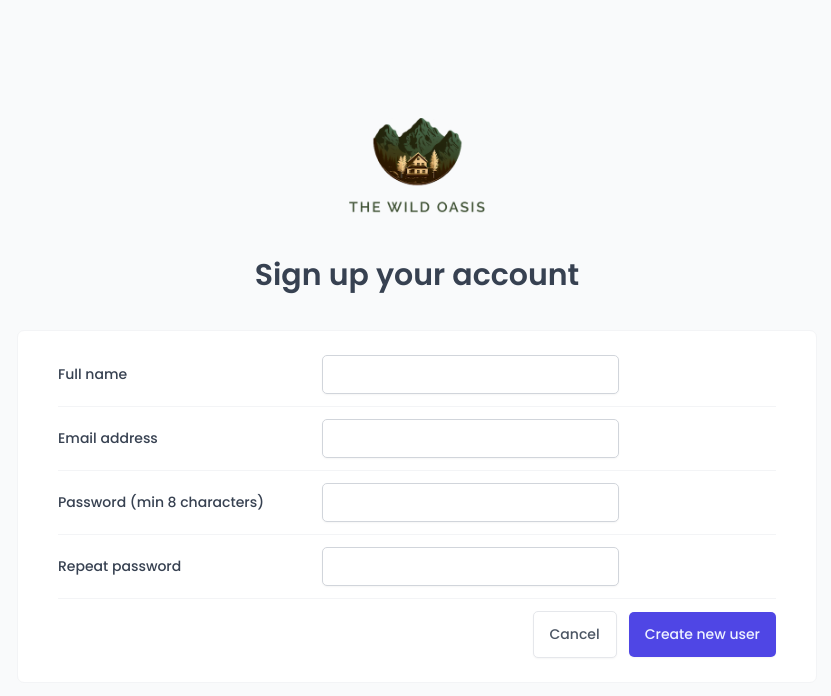
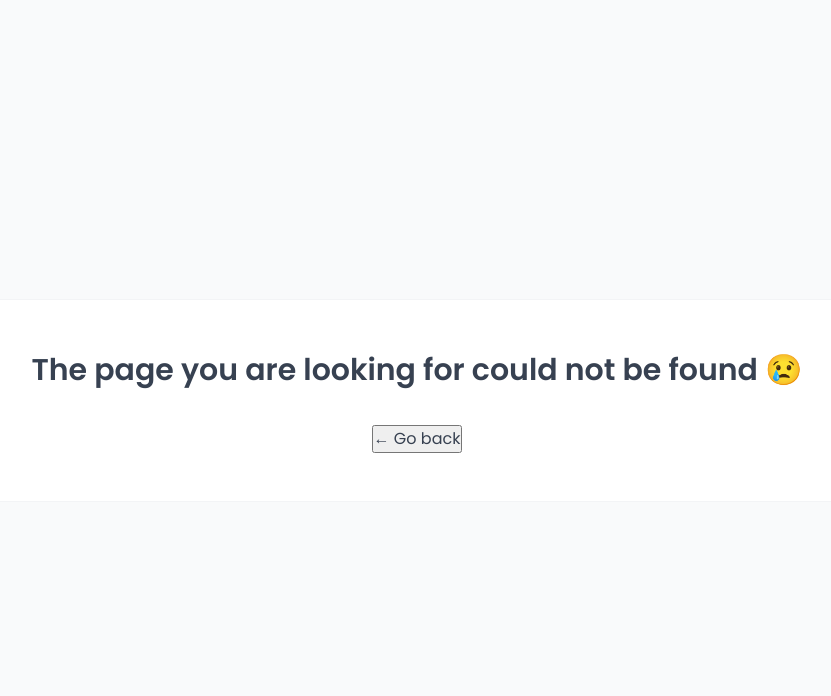
Before and after one commit to Soroush47/the-wild-oasis, a React (Vite) app: page /sign-up in a window 1280 px wide. Shown: the top 696 px of the page, without its empty margins (223-1054 px from the left). Built offline with nearby package versions, Linux system fonts and the light colour scheme; a web font is replaced by a local one.

Commit message:
Change sign up form

```diff
--- a/src/App.tsx
+++ b/src/App.tsx
@@ -1,6 +1,10 @@
 import { BrowserRouter, Navigate, Route, Routes } from "react-router-dom";
 import { ReactQueryDevtools } from "@tanstack/react-query-devtools";
 import { QueryClient, QueryClientProvider } from "@tanstack/react-query";
+import { Toaster } from "react-hot-toast";
+
+import GlobalStyles from "./styles/GlobalStyles";
+
 import Dashboard from "./pages/Dashboard";
 import Bookings from "./pages/Bookings";
 import Cabins from "./pages/Cabins";
@@ -10,11 +14,8 @@ import Account from "./pages/Account";
 import Login from "./pages/Login";
 import PageNotFound from "./pages/PageNotFound";
 import AppLayout from "./ui/AppLayout";
-import GlobalStyles from "./styles/GlobalStyles";
-import { Toaster } from "react-hot-toast";
 import Booking from "./pages/Booking";
 import Checkin from "./pages/Checkin";
-import Signup from "./pages/Signup";
 import ProtectedRoute from "./ui/ProtectedRoute";
 
 const MINUTE = 60 * 1000;
@@ -57,7 +58,6 @@ function App() {
                         <Route path="account" element={<Account />} />
                     </Route>
                     <Route path="login" element={<Login />} />
-                    <Route path="sign-up" element={<Signup />} />
                     <Route path="*" element={<PageNotFound />} />
                 </Routes>
             </BrowserRouter>
--- a/src/features/authentication/LoginForm.tsx
+++ b/src/features/authentication/LoginForm.tsx
@@ -13,6 +13,7 @@ function LoginForm() {
 
     function handleSubmit(e: FormEvent) {
         e.preventDefault();
+        console.log({ email, password });
         if (!email || !password) return;
         loginMutation(
             { email, password },
--- a/src/features/authentication/signupFormSchema.ts
+++ b/src/features/authentication/signupFormSchema.ts
@@ -2,7 +2,7 @@ import z from "zod";
 
 export const SignupFormSchema = z
     .object({
-        fullName: z.string().trim().min(1, "Full name is required"),
+        fullName: z.string().trim().min(1, "This field is required"),
         email: z.email("Invalid email address"),
         password: z.string().min(8, "Password must be at least 8 characters"),
         repeatPassword: z.string().min(8, "Password must be at least 8 characters"),
--- a/src/features/authentication/useLogin.ts
+++ b/src/features/authentication/useLogin.ts
@@ -21,6 +21,7 @@ export function useLogin() {
         mutationFn: loginUser,
         onSuccess: data => {
             const user = data?.user;
+            console.log(user);
             queryClient.setQueryData(["user"], user);
             console.log("log in successfully");
             navigate("/dashboard", { replace: true });
--- a/src/features/authentication/useSignup.ts
+++ b/src/features/authentication/useSignup.ts
@@ -18,7 +18,7 @@ export function useSignup() {
     } = useMutation({
         mutationFn: signupUser,
         onSuccess: () => {
-            toast.success("User signed up seccessfully");
+            toast.success("Account successfully created!");
             navigate("/login");
         },
         onError: error => {
--- a/src/pages/Signup.tsx
+++ /dev/null
@@ -1,26 +0,0 @@
-import styled from "styled-components";
-import SignupForm from "../features/authentication/SignupForm";
-import Logo from "../ui/Logo";
-import Heading from "../ui/Heading";
-
-const SignupLayout = styled.main`
-    min-height: 100vh;
-    display: grid;
-    grid-template-columns: 80rem;
-    align-content: center;
-    justify-content: center;
-    gap: 3.2rem;
-    background-color: var(--color-grey-50);
-`;
-
-function Signup() {
-    return (
-        <SignupLayout>
-            <Logo />
-            <Heading as="h4">Sign up your account</Heading>
-            <SignupForm />
-        </SignupLayout>
-    );
-}
-
-export default Signup;
--- a/src/pages/Users.tsx
+++ b/src/pages/Users.tsx
@@ -1,7 +1,13 @@
+import SignupForm from "../features/authentication/SignupForm";
 import Heading from "../ui/Heading";
 
 function Users() {
-    return <Heading as="h1">Create a new user</Heading>;
+    return (
+        <>
+            <Heading as="h1">Create a new user</Heading>
+            <SignupForm />
+        </>
+    );
 }
 
 export default Users;
--- a/src/services/apiAuth.ts
+++ b/src/services/apiAuth.ts
@@ -14,6 +14,7 @@ interface Login {
 }
 
 export const loginUser = async ({ email, password }: Login) => {
+    console.log({ email, password });
     const response = await api.post("/auth/log-in", { email, password });
     const { session, user } = response.data;
 
```
